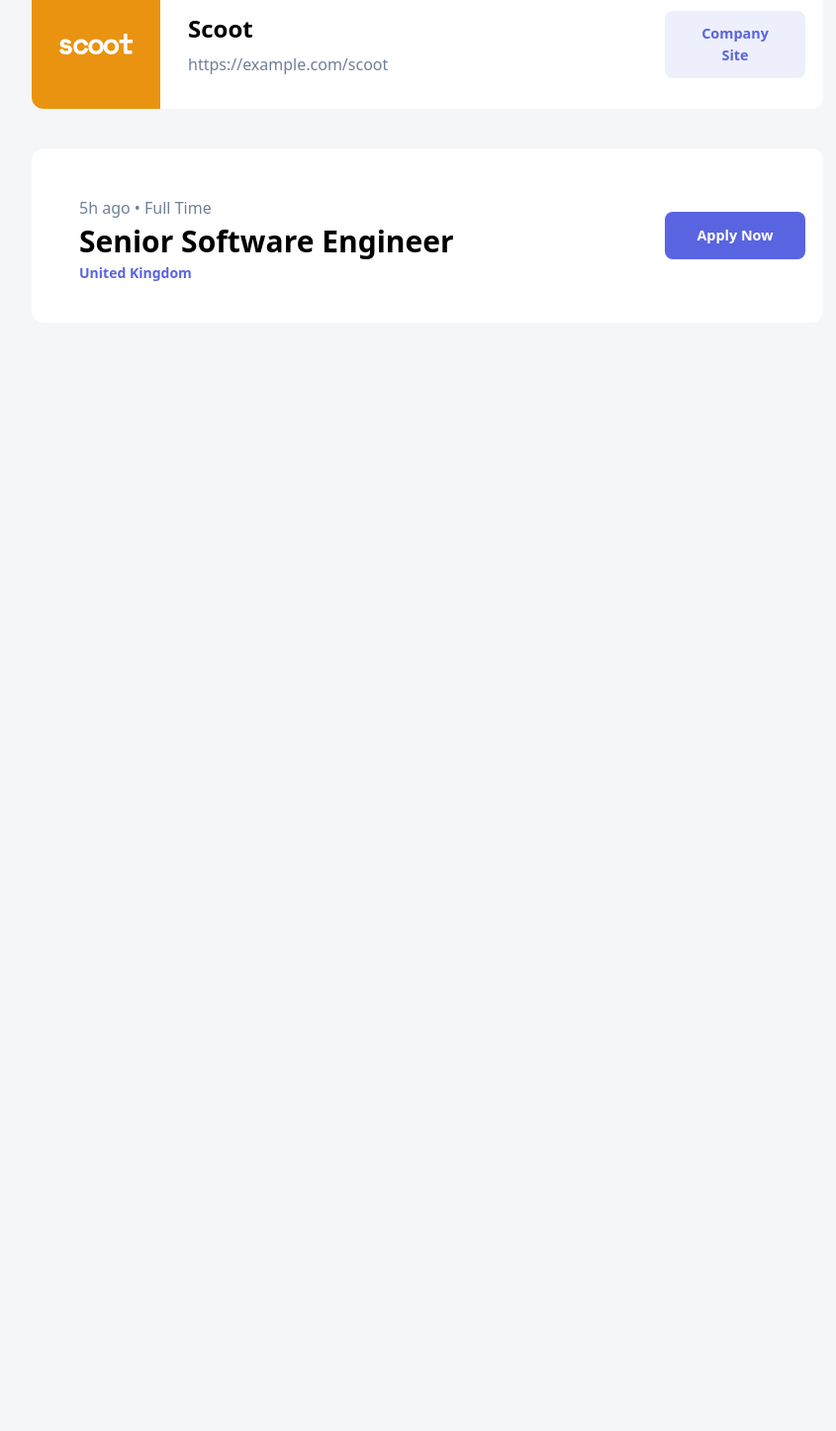
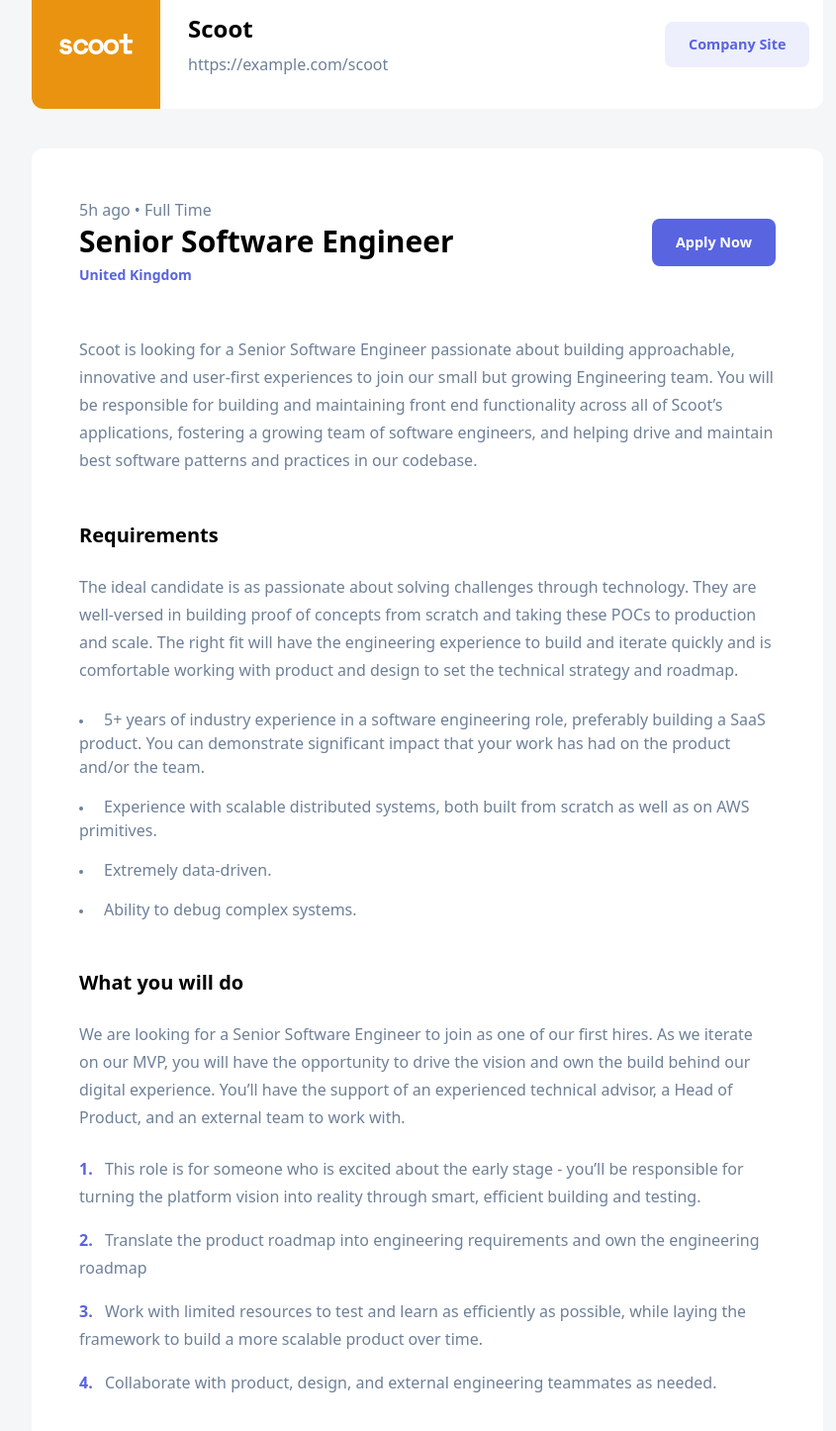
Before and after one commit to yosief14/dev-quest, a Next.js app: page /jobPosts/1 in a window 1280 px wide. Shown: the part 132-1578 px from the top of the page at 99% size, without its empty margins (208-1053 px from the left). Before the commit the page ends 800 px from the top, so only its background shows below. Built offline with nearby package versions, Linux system fonts and the light colour scheme.

Commit message:
added more to jobs page

```diff
--- a/pages/jobPosts/[id].tsx
+++ b/pages/jobPosts/[id].tsx
@@ -26,8 +26,8 @@
   const icon = postData.logo ? `/${postData.logo}` : "/logo.svg";
 
   return (
-    <div className="flex relative  justify-center rounded top-28">
-      <div className="flex relative flex-col items-center justify-center ">
+    <div className="flex relative justify-center rounded top-28">
+      <div className="flex relative flex-col items-center gap-10 justify-center ">
         <div className="flex bg-white h-[130px] items-center relative sm:w-11/12  md:w-[800px] rounded-xl  overflow-hidden">
           <div className="h-full w-[130px]">
             <CompanyIcon
@@ -42,31 +42,60 @@
             </div>
           </div>
 
-          <button className=" bg-dev-grey-blue text-dev-blue text-dev-size font-bold rounded-lg w-[142px] absolute px-6 py-3 left-[80%] ">
+          <button className=" bg-dev-grey-blue text-dev-blue text-dev-size font-bold rounded-lg  absolute px-6 py-3 left-[80%] ">
             Company Site
           </button>
         </div>
-        <div className="flex bg-white rounded-xl mt-10 w-[800px] p-[48px]">
-          <div className="flex items-center  ">
-            <div className="flex-col">
-              <div className="text-dev-grey">
+        <div className=" flex flex-col bg-white rounded-xl w-[800px] p-[48px] gap-12 leading-7">
+          <div className="flex-row flex justify-between items-center">
+            <div className="flex-col w-fit ">
+              <span className="text-dev-grey">
                 {postData.postedAt} • {postData.contract}
-              </div>
-              <div className="text-3xl font-bold top-1 relative">
-                {" "}
+              </span>
+              <br />
+              <span className="text-3xl font-bold ">
                 {postData.position}
-              </div>
-              <div className="text-dev-blue text-sm font-bold top-2 relative">
+              </span>
+              <br />
+              <span className="text-dev-blue text-sm font-bold">
                 {postData.location}
-              </div>
+              </span>
             </div>
-            <button className=" bg-dev-blue text-base text-white w-[142px] text-dev-size font-bold rounded-lg absolute px-6 py-3 left-[80%] ">
+            <button className=" bg-dev-blue text-base h-fit text-white text-dev-size font-bold rounded-lg px-6 py-3 ">
               Apply Now
             </button>
           </div>
+          <p className="text-dev-grey">{postData.description}</p>
+          <section className="flex flex-col gap-6">
+            <h2 className="text-xl font-bold">Requirements</h2>
+            <p className="text-dev-grey">{postData.requirements.content}</p>
+            <ul className="list-disc list-inside text-dev-grey space-y-4">
+              {postData.requirements.items.map((item, index) => (
+                <li key={index} className="text-xs"><span className="text-base pl-2">{item}</span></li>
+              ))}
+            </ul>
+          </section>
+          <section className="flex flex-col gap-6">
+            <h2 className="text-xl font-bold">What you will do</h2>
+            <p className="text-dev-grey">{postData.role.content}</p>
+            <ul className="list-decimal list-inside text-dev-grey space-y-4">
+              {postData.role.items.map((item, index) => (
+                <li key={index} className="text-dev-blue font-bold"><span className="text-base text-dev-grey font-normal pl-2">{item}</span></li>
+              ))}
+            </ul>
+          </section>
         </div>
+        {/*
+        <footer className="flex flex-col items-center justify-center bg-white w-[100vw]  h-[100px] ">
+          <h1 className="text-2xl font-bold">How to Apply</h1>
+          <p className="text-dev-grey">To apply for this job email your details to the company email</p>
+          <button className=" bg-dev-blue text-base h-fit text-white text-dev-size font-bold rounded-lg px-6 py-3 ">
+            Apply Via Email
+          </button>
+        </footer> */}
+
       </div>
-    </div>
+    </div >
   );
 };
 
--- a/styles/globals.css
+++ b/styles/globals.css
@@ -11,12 +11,11 @@
 @media (prefers-color-scheme: dark) {
   :root {
     --foreground-rgb: 235, 64, 52;
-    --background-start-rgb:235, 64, 52;
+    --background-start-rgb: 244, 246, 248;
     --background-end-rgb: 235, 64, 52;
   }
 }
 
 body {
-  background: rgba(var(--background-start-rgb))
-
+  background: rgba(var(--background-start-rgb));
 }
--- a/tailwind.config.js
+++ b/tailwind.config.js
@@ -13,13 +13,14 @@
           'conic-gradient(from 180deg at 50% 50%, var(--tw-gradient-stops))',
       },
       fontSize: {
-        xxs : '0.8rem',
-        'dev-size' : '0.9rem'
+        xxs: '0.8rem',
+        'dev-size': '0.9rem'
       },
       colors: {
         'dev-grey': '#6e8098',
         'dev-blue': '#5964e0',
-        'dev-grey-blue' : '#eeeffc'
+        'dev-grey-blue': '#eeeffc',
+        'container-grey': '#f5f6f8'
       }
 
     },
```
